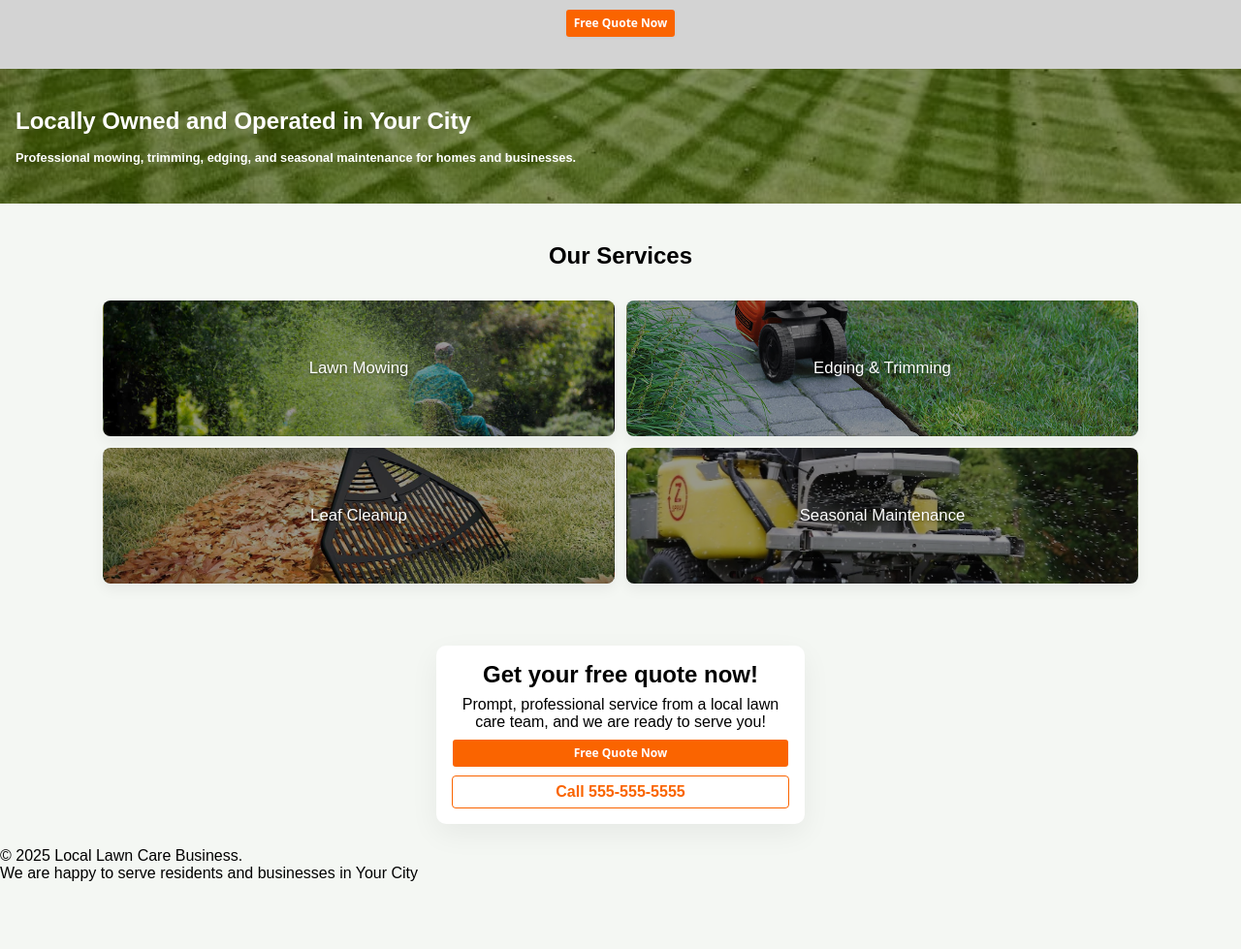
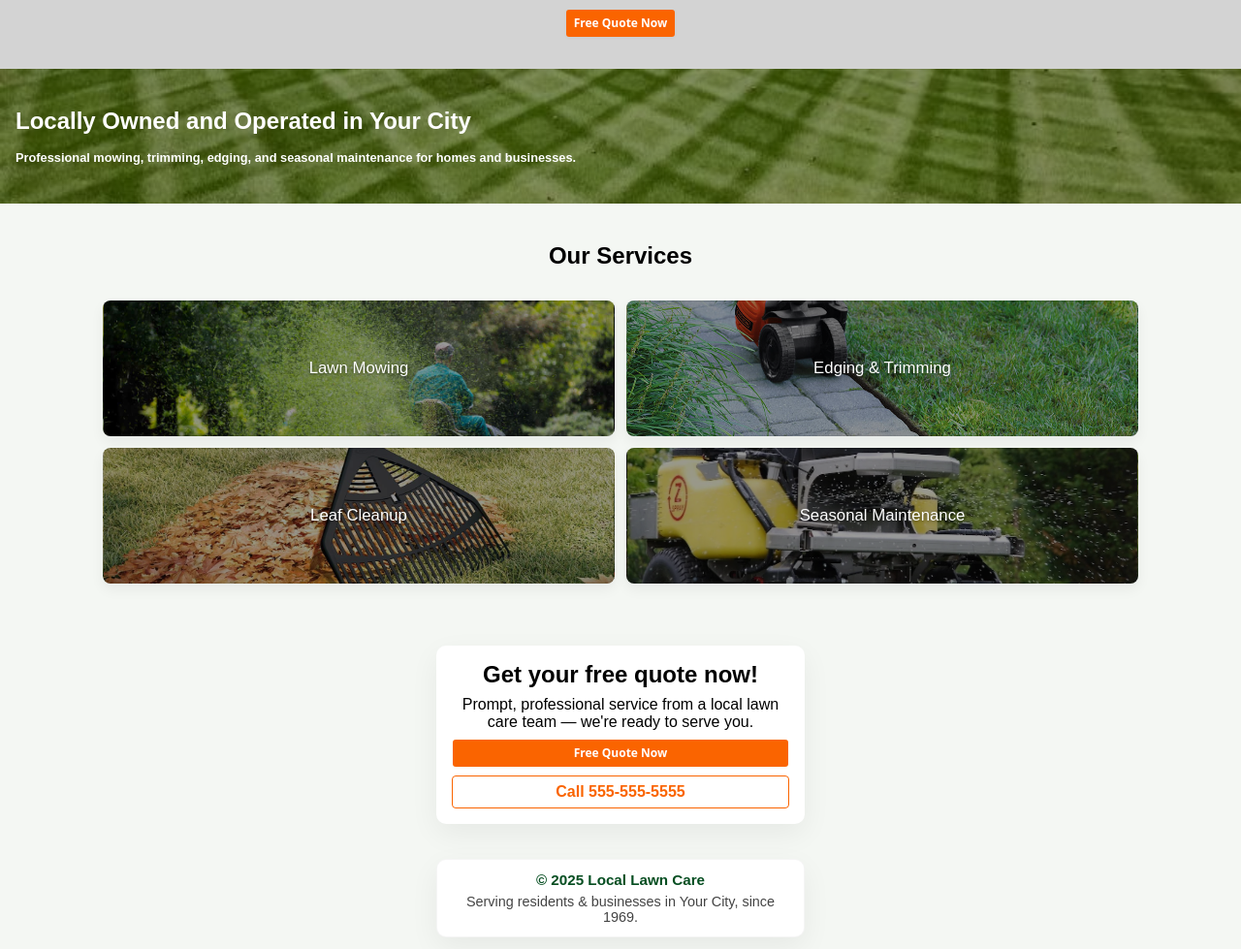
Before and after one commit to noah-tah/bakery-website, a plain HTML site: page index.html in a window 1280 px wide. Shown: the part 102-1081 px from the top of the page at 97% size. Before the commit the page ends 1012 px from the top, so only its background shows below. Drawn offline with Linux system fonts and the light colour scheme.

Commit message:
footer styles implemented

```diff
--- a/index.html
+++ b/index.html
@@ -42,15 +42,22 @@
     <section id="cta" aria-labelledby="cta-heading">
         <div class="cta-card">
             <h2 id="cta-heading">Get your free quote now!</h2>
-            <p>Prompt, professional service from a local lawn care team, and we are ready to serve you!</p>
+            <p>Prompt, professional service from a local lawn care team — we're ready to serve you.</p>
+            <div class="cta-actions">
                 <button class="cta-button">Free Quote Now</button>
                 <a class="cta-link" href="tel:5555555555">Call 555‑555‑5555</a>
             </div>
         </div>
     </section>
     <!-- End of CTA section -->
-    <footer>
-        <p>&copy; 2025 Local Lawn Care Business.</p>
-        <p>We are happy to serve residents and businesses in Your City</p>
+
+    <!-- Minimal footer optimized for small screens -->
+    <footer class="site-footer">
+        <div class="footer-card">
+            <p class="footer-company">&copy; 2025 Local Lawn Care</p>
+            <p class="footer-text">Serving residents &amp; businesses in Your City, since 1969.</p>
+        </div>
+    </footer>
+
 </body>
 </html>
--- a/styles.css
+++ b/styles.css
@@ -207,3 +207,51 @@ header p {
     font-weight: 600;
     background: transparent;
 }
+
+.site-footer {
+    display: flex;
+    justify-content: center;
+    padding: 0.75rem 1rem;
+    background: transparent;
+}
+
+.site-footer .footer-card {
+    width: 100%;
+    max-width: 380px;
+    background: white;
+    border-radius: 10px;
+    padding: 0.75rem;
+    text-align: center;
+    box-shadow: 0 10px 30px rgba(2,6,23,0.06);
+    display: flex;
+    flex-direction: column;
+    gap: 0.35rem;
+    align-items: center;
+    border: 1px solid rgba(0,0,0,0.04);
+}
+
+.footer-company {
+    font-weight: 700;
+    color: #064e21;
+    margin: 0;
+    font-size: 0.95rem;
+}
+
+.footer-text {
+    margin: 0;
+    font-size: 0.9rem;
+    color: #444;
+}
+
+.footer-phone {
+    display: inline-block;
+    width: 100%;
+    padding: 0.45rem 0;
+    border-radius: .25rem;
+    border: 1px solid #fa6400;
+    color: #fa6400;
+    text-decoration: none;
+    text-align: center;
+    font-weight: 600;
+    background: transparent;
+}
```
